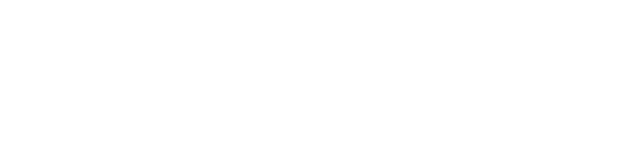
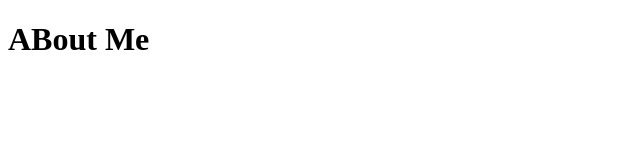
Before and after one commit to snowdnsound/about-me, a plain HTML site: page index.html in a window 1280 px wide. Shown: the whole page, without its empty margins (0-640 px from the left). Drawn offline with Linux system fonts and the light colour scheme.

Commit message:
New Title

```diff
--- a/index.html
+++ b/index.html
@@ -9,10 +9,11 @@
 
 
 
+
 </head>
 <body>
 
-
+<h1>ABout Me</h1>
 
 
 
```
